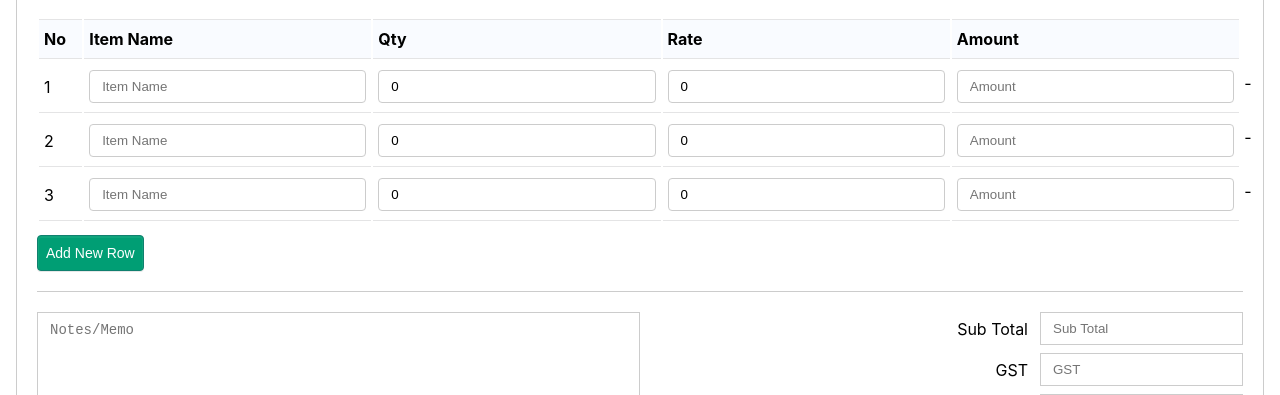
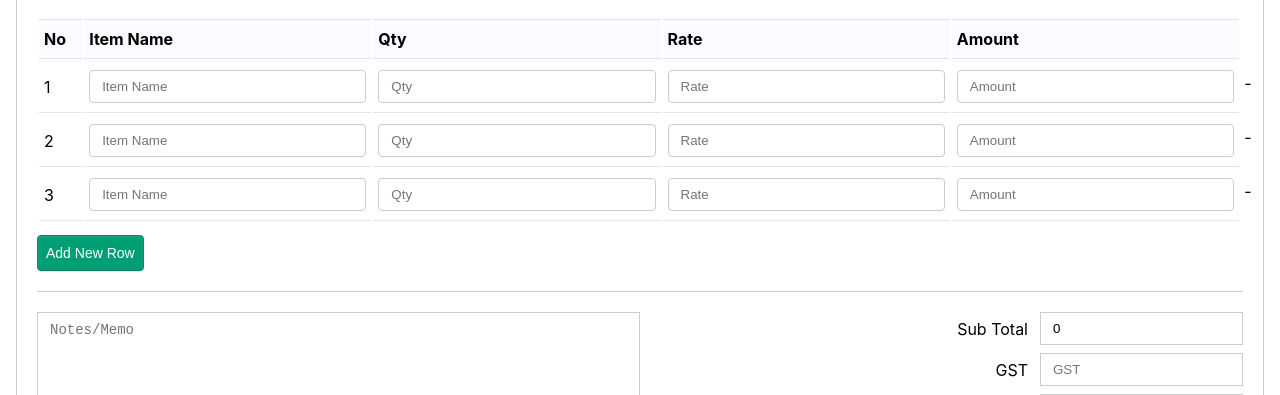
Before and after one commit to pritesh511/invoice-generator, a React (Create React App) app: page / in a window 1280 px wide. Shown: the part 384-779 px from the top of the page. Built offline with nearby package versions, Linux system fonts and the light colour scheme.

Commit message:
count subtotal and amount

```diff
--- a/src/components/invoice-form/invoice-form.js
+++ b/src/components/invoice-form/invoice-form.js
@@ -38,10 +38,7 @@ const InvoiceForm = () => {
   const [invoiceDate, setInvoicetDate] = useState(new Date());
   const [dueDate, setDuetDate] = useState(new Date());
   const [poNumber, setPoNumber] = useState("");
-  const [itemName, setItemName] = useState("");
-  const [qty, setQty] = useState(Number);
-  const [rate, setRate] = useState(Number);
-  // const [amount, setAmount] = useState(Number);
+  const [subTotal, setSubTotal] = useState(Number);
   const [notes, setNotes] = useState("");
   const [items, setItems] = useState([
     { item: "", qty: "", rate: "", amount: "" },
@@ -52,11 +49,49 @@ const InvoiceForm = () => {
     const item = { item: "", qty: "", rate: "", amount: "" };
     setItems([...items, item]);
   }, [items]);
-  const removeRow = useCallback((index) => {
-    console.log(typeof setItems);
-    setItems([...items.splice(index)]);
-  }, []);
-  console.log("items", items);
+
+  const calculaAmount = useCallback(
+    (index, newItems) => {
+      const qty = Number(newItems[index]?.qty);
+      const rate = Number(newItems[index]?.rate);
+      const amount = qty * rate;
+      newItems[index].amount = amount;
+      setItems(newItems);
+      calculateSubTotal(newItems);
+    },
+    [items]
+  );
+
+  const calculateSubTotal = useCallback(
+    (newItems) => {
+      const sub_total = newItems?.reduce(function (a, b) {
+        return a + Number(b?.amount);
+      }, 0);
+      setSubTotal(sub_total);
+    },
+    [items]
+  );
+
+  const removeRow = useCallback(
+    (index) => {
+      const newItems = JSON.parse(JSON.stringify(items));
+      if (index !== -1) {
+        newItems?.splice(index, 1);
+      }
+      setItems(newItems);
+    },
+    [items]
+  );
+
+  const handleChaneInput = useCallback(
+    (name, index, value) => {
+      const newItems = JSON.parse(JSON.stringify(items));
+      newItems[index][name] = value;
+      setItems(newItems);
+      if (name !== "item") calculaAmount(index, newItems);
+    },
+    [items]
+  );
   return (
     <>
       <InvoiceContainer>
@@ -166,38 +201,50 @@ const InvoiceForm = () => {
                               <Input
                                 type="text"
                                 placeholder="Item Name"
-                                value={itemName}
+                                value={items[index]?.item}
                                 onChange={(e) => {
-                                  setItemName(e.target.value);
+                                  handleChaneInput(
+                                    "item",
+                                    index,
+                                    e.target.value
+                                  );
                                 }}
                               />
                             </Td>
                             <Td>
                               <Input
-                                type="text"
+                                type="number"
                                 placeholder="Qty"
-                                value={qty}
+                                value={items[index]?.qty}
                                 onChange={(e) => {
-                                  setQty(e.target.value);
+                                  handleChaneInput(
+                                    "qty",
+                                    index,
+                                    e.target.value
+                                  );
                                 }}
                               />
                             </Td>
                             <Td>
                               <Input
-                                type="text"
+                                type="number"
                                 placeholder="Rate"
-                                value={rate}
+                                value={items[index]?.rate}
                                 onChange={(e) => {
-                                  setRate(e.target.value);
+                                  handleChaneInput(
+                                    "rate",
+                                    index,
+                                    e.target.value
+                                  );
                                 }}
                               />
                             </Td>
                             <Td>
                               <Input
-                                type="text"
+                                type="number"
                                 placeholder="Amount"
-                                readonly
-                                // value={amount}
+                                readOnly={true}
+                                value={items[index]?.amount}
                               />
                             </Td>
                             <CrossIcon
@@ -232,7 +279,12 @@ const InvoiceForm = () => {
               <InvoiceTopRight>
                 <InputBlock className="flex-end">
                   <Label>Sub Total</Label>
-                  <InputText type="text" placeholder="Sub Total"></InputText>
+                  <InputText
+                    type="text"
+                    placeholder="Sub Total"
+                    readOnly={true}
+                    value={subTotal}
+                  ></InputText>
                 </InputBlock>
                 <InputBlock className="flex-end">
                   <Label>GST</Label>
```
